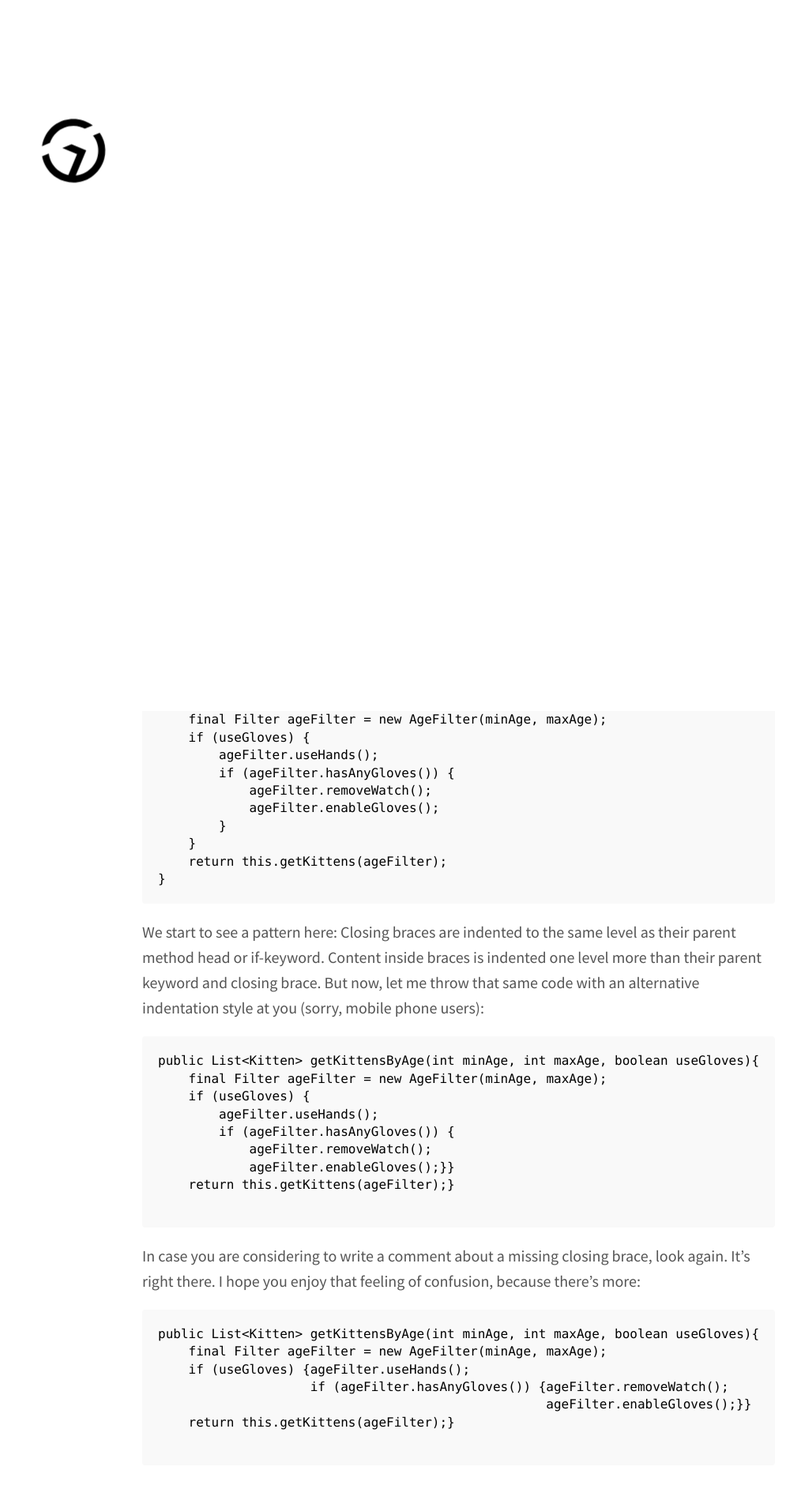
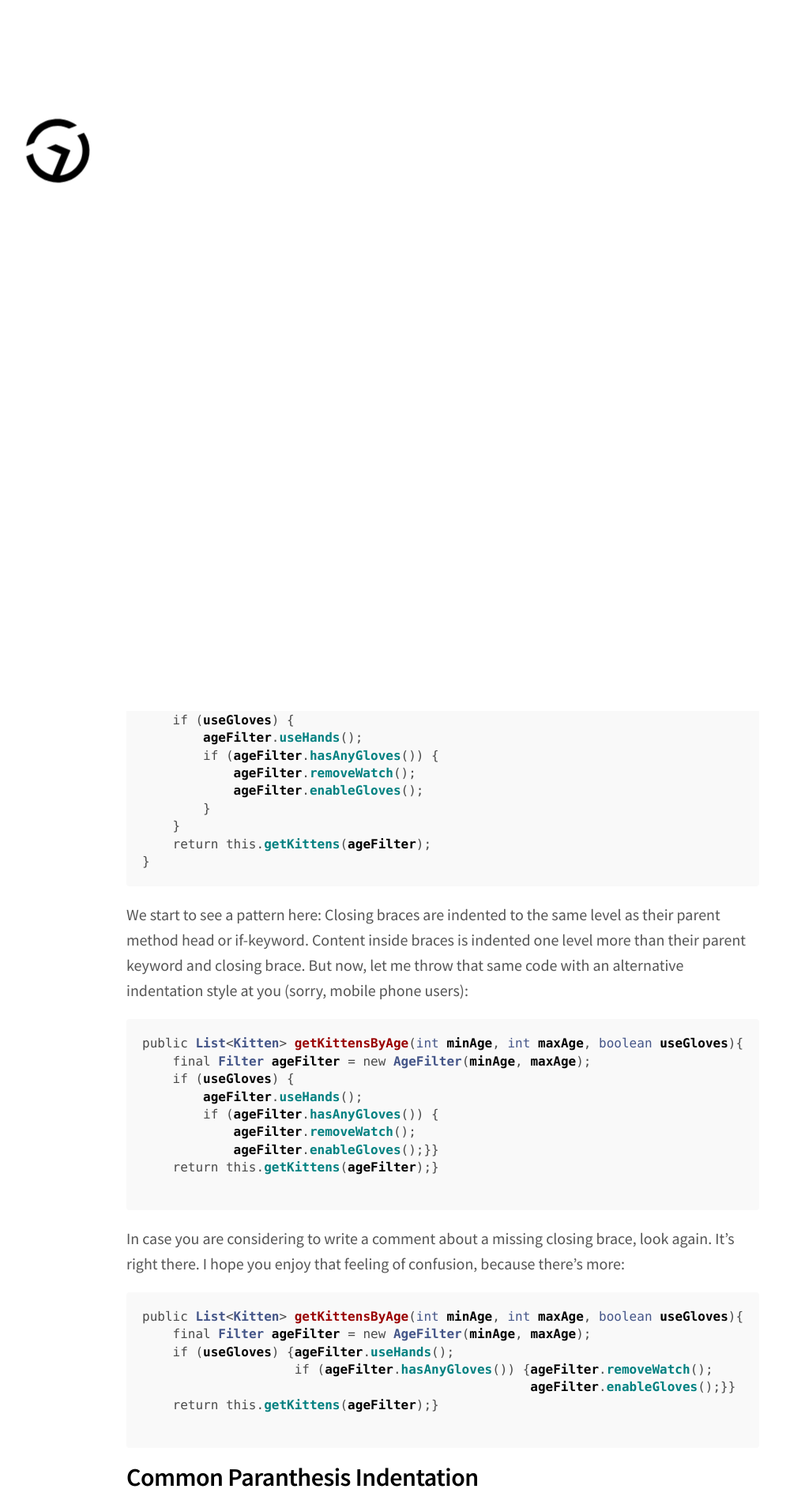
Before and after one commit to johannesvollmer/johannesvollmer.github.io, a Jekyll site: the page built from _posts/2017-11-10-dont-be-bracist.md, in a window 1280 px wide. Shown: the top 1904 px of the page at 79% size, without its empty margins (247-1242 px from the left). Built offline with Jekyll 4.4.1, drawn with Linux system fonts in a browser that asks for light colours.

Commit message:
vsious improvements in css and undo page id in element

```diff
--- a/_layouts/default.html
+++ b/_layouts/default.html
@@ -14,7 +14,7 @@
     {% seo %}
   </head>
 
-  <body id="{{ page.id }}">
+  <body>
 
     {{ content }}
 
--- a/index.html
+++ b/index.html
@@ -14,7 +14,7 @@
 
 <main>
 
-  <h2>PROJECTS</h2>
+  <h2 class="landing-section">PROJECTS</h2>
   {% for project in site.projects %}
       <a href="{{ project.href }}"  target="_blank" rel="noopener noreferrer" class="project">
         <h3>{{ project.name }}</h3>
@@ -22,7 +22,7 @@
       </a>
   {% endfor %}
 
-  <h2>BLOG</h2>
+  <h2 class="landing-section">BLOG</h2>
   {% if site.posts.size == 0 %}
     <h3>No post here yet</h3>
   {% else %}
--- a/style.sass
+++ b/style.sass
@@ -211,8 +211,8 @@
 
 body
   width: 100%
-  height: 100%
-
+  padding: 1rem
+  padding-top: 7rem
   display: grid
 
   grid-template-columns: 4.7rem 30rem
@@ -224,8 +224,6 @@
   justify-content: center
   align-content: start
 
-  margin: 1rem
-  margin-top: 7rem
 
 #logo
   grid-area: logo
@@ -385,9 +383,11 @@
   a
     color: #000
 
-h2
+h2.landing-section
   margin-top: 2em
   margin-bottom: 1em
+  color: #eee
+
 
 a.project
   color: #000
@@ -407,3 +407,7 @@
   .footer-item
     color: #888
     text-transform: uppercase
+
+
+
+@import 'syntax'
```
